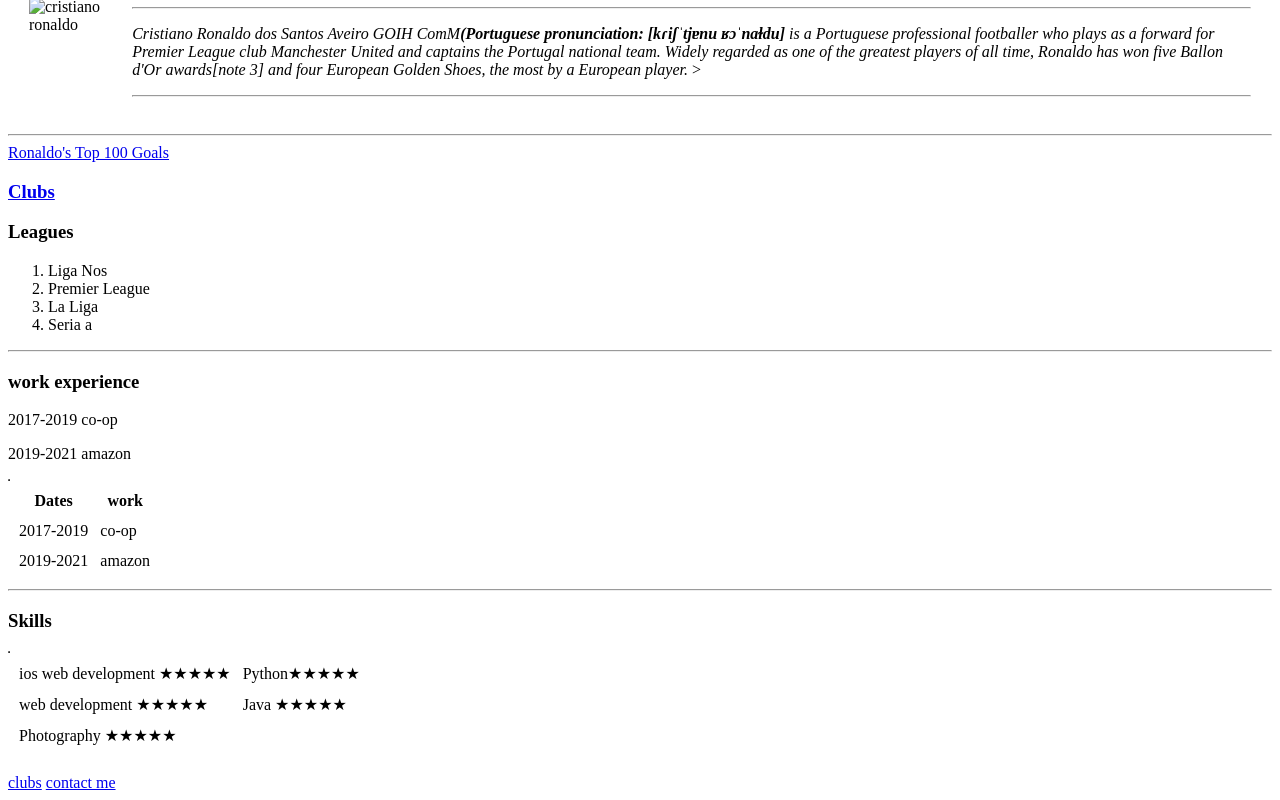
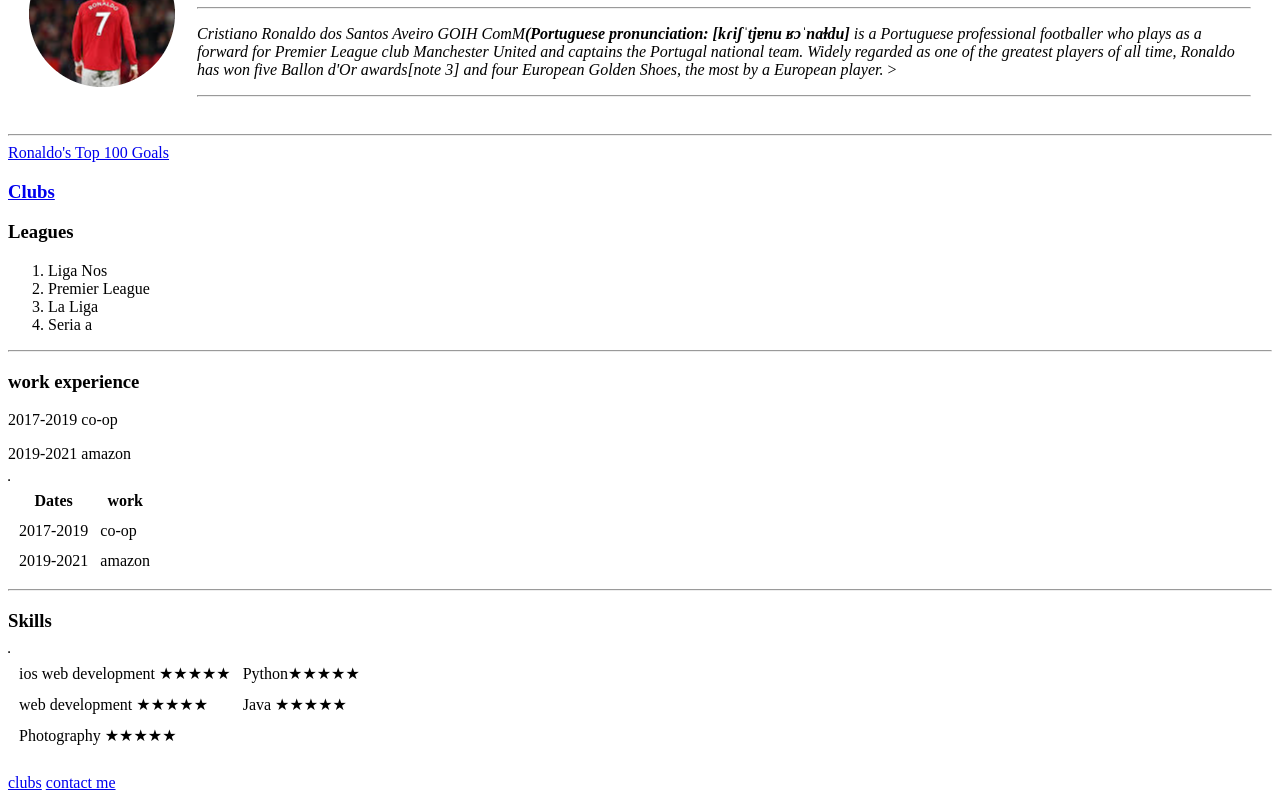
Before and after one commit to ameendalal/cv-2, a plain HTML site: page index.html in a window 1280 px wide. Shown: the part 102-902 px from the top of the page. Drawn offline with Linux system fonts and the light colour scheme.

Commit message:
Update index.html

```diff
--- a/index.html
+++ b/index.html
@@ -6,7 +6,7 @@
   </head>
   <body>
     <table cellspacing= 20>
-      <tr> <td><img src="cr7/images.png" alt="cristiano ronaldo"></td>
+      <tr> <td><img src="images/cr7.png" alt="cristiano ronaldo"></td>
         <td><h1>Ameen</h1>
 
           <hr>
```
